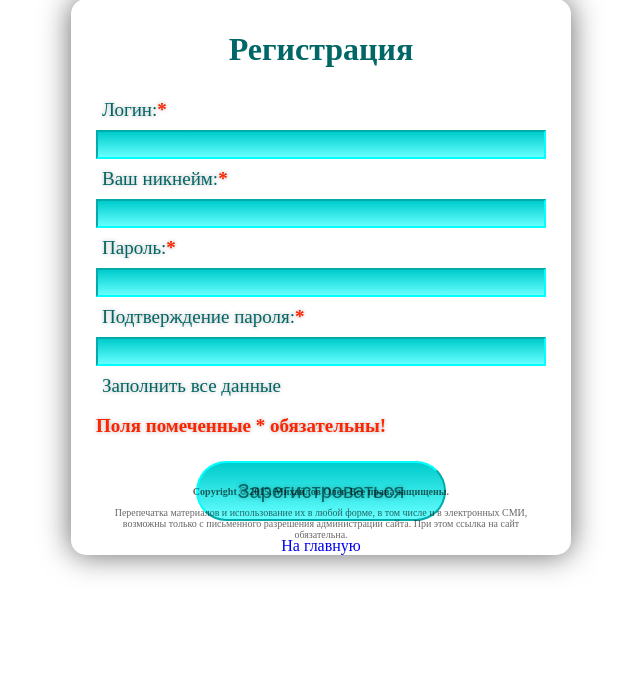
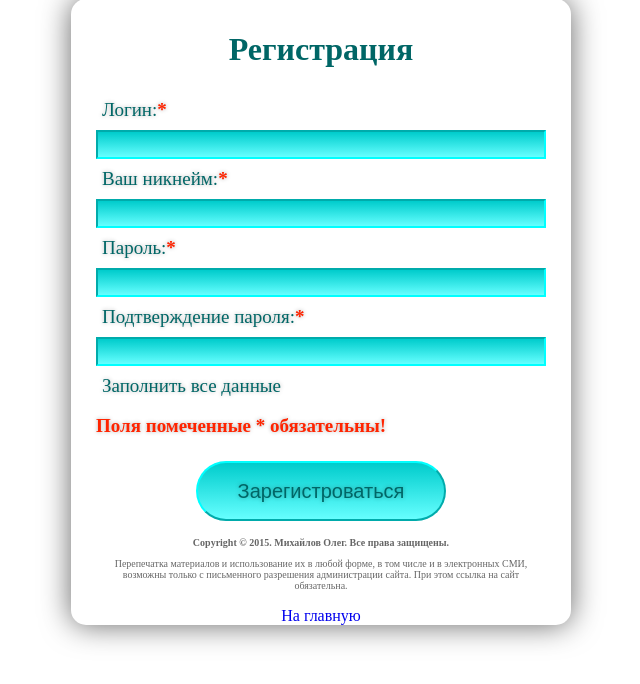
Before and after one commit to WildeG/WildeG, a PHP site: page /registration.html in a window 1280 px wide. Shown: the part 101-785 px from the top of the page, without its empty margins (319-959 px from the left). Run offline with PHP 8.4, Linux system fonts and the light colour scheme; some libraries are stand-ins or nearby versions.

Commit message:
god dammit
Еще раз вернул копирайт на индексе вниз, на этот раз правильно.

```diff
--- a/content/css/style.css
+++ b/content/css/style.css
@@ -9,8 +9,8 @@ h1 {
   color: #006666;
 }
 #copyright {
-  position:absolute;
-  bottom:-1px;
+
+  bottom:0px;
   margin-left: 25px;
   width: 450px;
   height: 70px;
--- a/index.php
+++ b/index.php
@@ -40,7 +40,7 @@ $link = "http://www.wilde-gard.loc/";
 			</div>
 		</div> ";
 				  } ?>
-			<div id="copyright">
+			<div id="copyright" style='position:absolute'>
 				<strong>Copyright © 2015. Михайлов Олег. Все права защищены.</strong>
 				<p>Перепечатка материалов и использование их в любой форме, в том
 				числе и в электронных СМИ, возможны только с письменного разрешения
```
